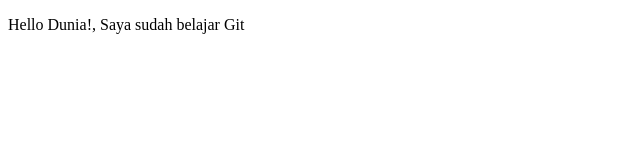
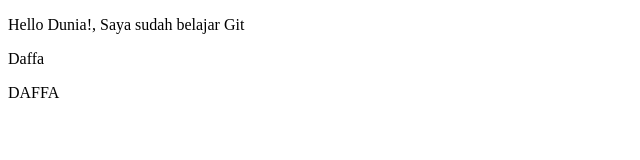
Before and after one commit to MuhDaffa87/Prak11GITRPL, a plain HTML site: page index.html in a window 1280 px wide. Shown: the whole page, without its empty margins (0-640 px from the left). Drawn offline with Linux system fonts and the light colour scheme.

Commit message:
Update index.html
menambah p daffa

```diff
--- a/index.html
+++ b/index.html
@@ -8,6 +8,8 @@
 
 <body>
     <p>Hello Dunia!, Saya sudah belajar Git</p>
+     <p>Daffa</p>
+    <p>DAFFA</p>
 </body>
 
 </html>
```
